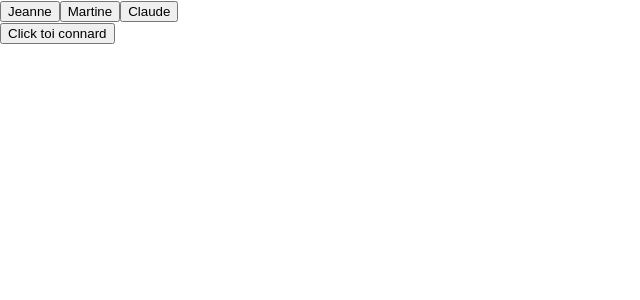
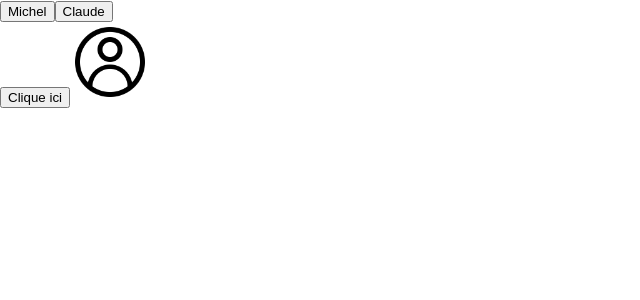
Before and after one commit to Pipoucheman17/TP4_WEB_OCRES, a React (Create React App) app: page / in a window 1280 px wide. Shown: the top 300 px of the page, without its empty margins (0-640 px from the left). Built offline with nearby package versions, Linux system fonts and the light colour scheme.

Commit message:
Commit 2

```diff
--- a/src/App.css
+++ b/src/App.css
@@ -42,3 +42,14 @@
   width: 400px;
   height: 400px;
 }
+
+.claude > main{
+  background-color: #fff;
+
+}
+
+.claude > main > button{
+  width: 100px;
+  height: 100px;
+
+}
--- a/src/App.js
+++ b/src/App.js
@@ -1,17 +1,11 @@
 import './App.css';
-import Button from './button.js';
-import Board from './board.js';
+import Page from './page.js';
 
 function App() {
   return (
     <div>
-      <Button name="Jeanne" />
-      <Button name="Martine" />
-      <Button name="Claude" />
-      <Board />
+      <Page></Page>
     </div>
-
-
   );
 }
 
--- a/src/board.js
+++ b/src/board.js
@@ -2,17 +2,20 @@ import React from "react";
 import Picture from "./picture.js";
 
 export default class Board extends React.Component {
+
+  constructor(props) {
+      super(props);
+
+  }
+
     render() {
+      //  let className = this.state.className;
         return (
-            <main className="board">
-                <button className="boutonT" onClick={this.changeSize()}>Click toi connard</button>
+            <main  className={this.props.className}>
+                <button>Clique ici </button>
                 <Picture />
             </main>
         );
     }
 
-    changeSize() {
-
-        }
-
 }
--- a/src/button.js
+++ /dev/null
@@ -1,16 +0,0 @@
-import React from "react";
-
-export default class Button extends React.Component {
-    render() {
-        return (
-            <button>{this.props.name}</button>
-        );
-    }
-
-    jeanne (){
-
-
-    }
-
-
-}
--- /dev/null
+++ b/src/page.js
@@ -0,0 +1,34 @@
+import React from 'react';
+import Board from './board.js';
+
+
+export default class Page extends React.Component {
+
+    constructor(props) {
+        super(props);
+        this.state = { className: 'normal' };
+
+    }
+
+
+
+    render() {
+        return (
+            <div>
+                <button onClick={() => this.styleMichel()}>Michel</button>
+                <button onClick={() => this.styleClaude()}>Claude</button>
+                <Board className={this.state.className}/>
+            </div>
+        );
+    }
+
+    styleMichel() {
+        this.setState({className: 'Michel'})
+        console.log('Wesh')
+    }
+
+    styleClaude(){
+        this.setState({className: 'Claude'});
+
+    }
+}
--- a/src/picture.js
+++ b/src/picture.js
@@ -1,9 +1,11 @@
 import React from 'react';
+import profil from './profil-de-lutilisateur.png';
+
 
 export default class Picture extends React.Component {
     render() {
         return (
-            <div></div>
+            <img src={profil} width="80px" alt=""></img>
         );
     }
 }
```
Also changed, not shown: src/profil-de-lutilisateur.png (added).
